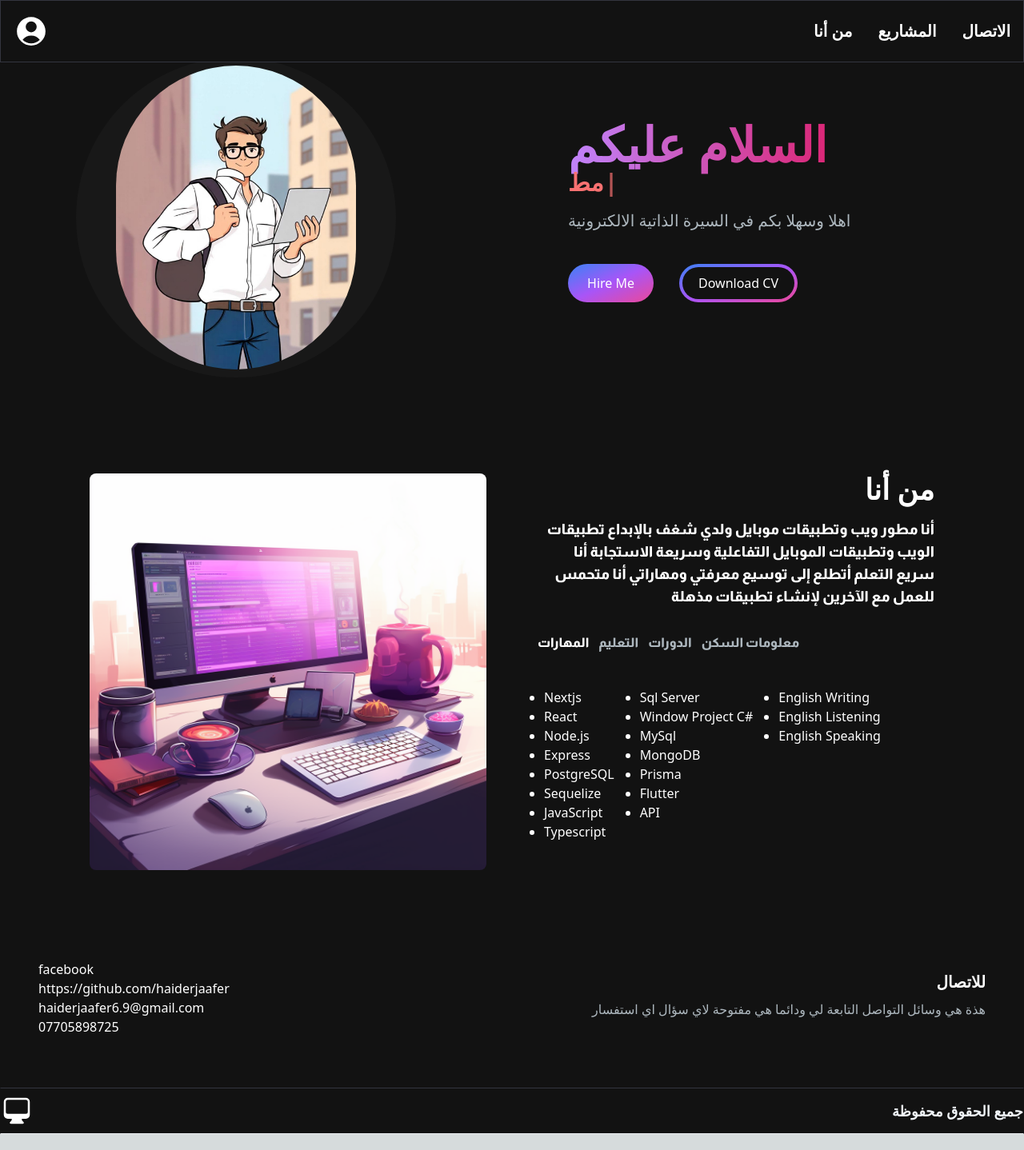
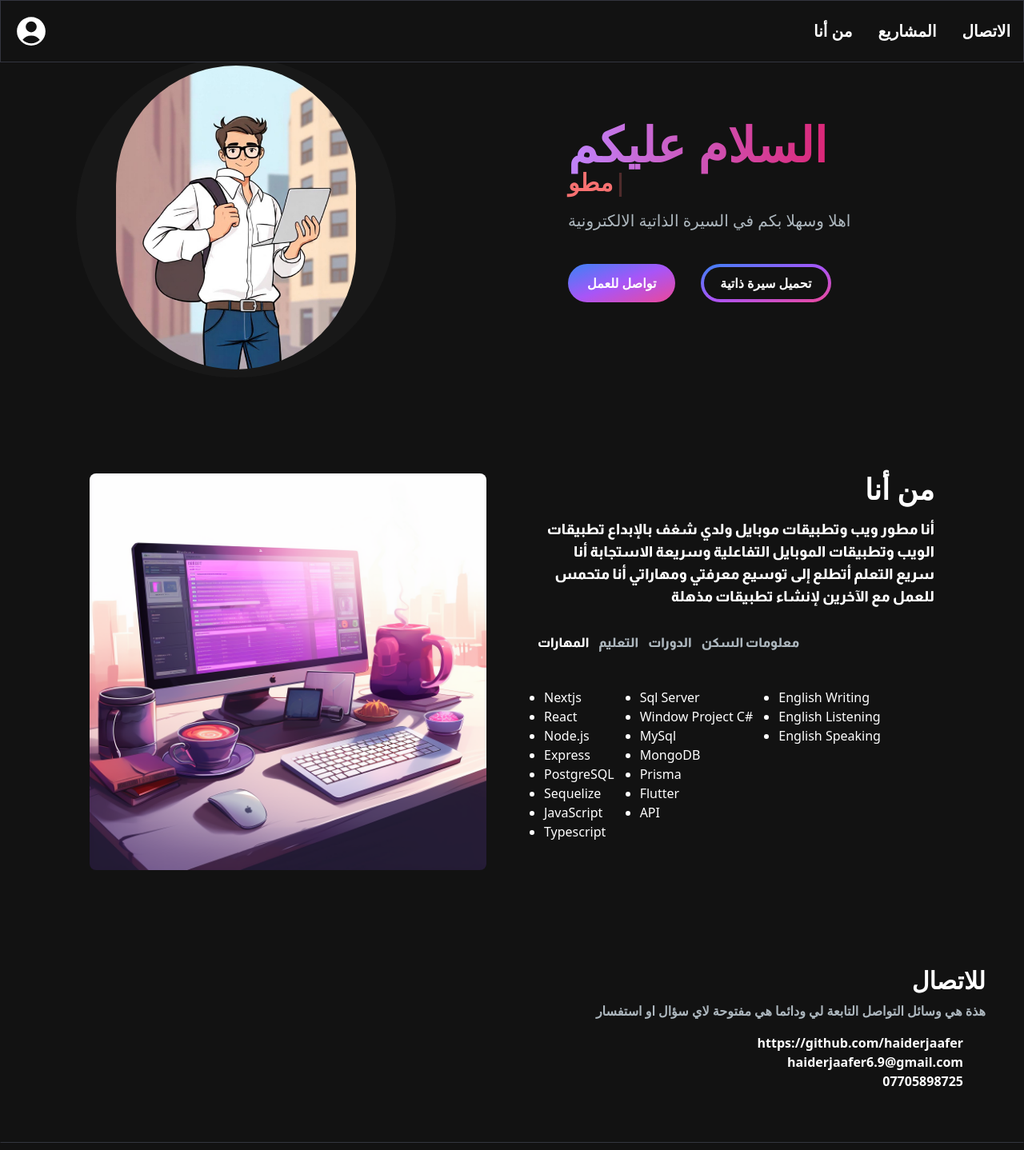
Before and after one commit to haiderjaafer/portfolio, a Next.js app: page / in a window 1280 px wide. Shown: the top 1438 px of the page at 80% size. Built offline with nearby package versions, Linux system fonts and the light colour scheme; a web font is replaced by a local one.

Commit message:
add changes

```diff
--- a/src/app/globals.css
+++ b/src/app/globals.css
@@ -1,6 +1,8 @@
 @tailwind base;
 @tailwind components;
 @tailwind utilities;
+
+
 
 :root {
   --foreground-rgb: 0, 0, 0;
--- a/src/components/Contact.tsx
+++ b/src/components/Contact.tsx
@@ -42,26 +42,49 @@ const Contact = () => {
   return (
     <section
     id="contact"
-    className="grid md:grid-cols-2 my-12 md:my-12 py-18 gap-1  items-center"
+    className="grid md:grid-cols-1 my-12 md:my-12 py-18 gap-1  items-center"
   >
 
-    <div className="flex flex-col">
-   <Link href="https://www.facebook.com/" target="_blank" className="text-white" >facebook</Link>
-   <Link href="https://github.com/haiderjaafer" target="_blank"  className="text-white">https://github.com/haiderjaafer</Link>
-
-   <label className="text-white">haiderjaafer6.9@gmail.com</label>
-   <label className="text-white">07705898725</label>
-    </div>
 
 
-    <div className="text-right z-10">
-      <h5 className="text-xl font-bold text-white my-2">
+
+    <div className="text-right ">
+      <h5 className=" font-extrabold text-3xl text-white my-2">
         للاتصال
       </h5>
-      <p className="text-[#ADB7BE] mb-4 text-right ">
-       هذة هي وسائل التواصل التابعة لي ودائما هي مفتوحة لاي سؤال اي استفسار
+      <p className="text-[#ADB7BE] mb-4 text-right font-extrabold ">
+       هذة هي وسائل التواصل التابعة لي ودائما هي مفتوحة لاي سؤال او استفسار
 
       </p>
+
+
+
+
+      <ul className="text-white text-right pr-7 flex flex-col items-end list-none">
+  <li >
+    <Link
+      href="https://github.com/haiderjaafer"
+      target="_blank"
+      className="text-white font-extrabold hover:text-fuchsia-600 hover:underline hover:transition-colors"
+    >
+      https://github.com/haiderjaafer
+    </Link>
+  </li>
+  <li >
+    <label className="text-white font-extrabold hover:text-fuchsia-600 hover:underline hover:transition-colors cursor-pointer">
+      haiderjaafer6.9@gmail.com
+    </label>
+  </li>
+  <li >
+    <label className="text-white font-extrabold hover:text-fuchsia-600 hover:underline hover:transition-colors cursor-pointer">
+      07705898725
+    </label>
+  </li>
+</ul>
+
+
+
+
 
     </div>
   </section>
--- a/src/components/HeroSection.tsx
+++ b/src/components/HeroSection.tsx
@@ -5,6 +5,7 @@ import React from "react";
 import Image from "next/image";
 import TypingAnimator from "react-typing-animator";
 import Typewriter from 'typewriter-effect';
+import Link from "next/link";
 
 
 
@@ -50,15 +51,15 @@ const HeroSection = () => {
         اهلا وسهلا بكم في السيرة الذاتية الالكترونية
 
         </p>
-        <div>
-          <button className="bg-gradient-to-br from-blue-500 via-purple-500 to-pink-500 hover:bg-slate-200 text-white px-6 py-3 rounded-full mr-4">
-            Hire Me
-          </button>
-          <button className="m-4 bg-gradient-to-br from-blue-500 via-purple-500 to-pink-500 px-1 py-1  text-white rounded-full">
-            <span className="block bg-[#121212] hover:bg-slate-800 rounded-full px-5 py-2">
-              Download CV
+        <div className="flex items-center">
+          <Link href="/#contact" className="font-extrabold hover:text-black bg-gradient-to-br from-blue-500 via-purple-500 to-pink-500 hover:bg-slate-200 text-white px-6 py-3 rounded-full mr-4">
+           تواصل للعمل
+          </Link>
+          <Link href="/" className=" font-extrabold hover:text-fuchsia-500 m-4 bg-gradient-to-br from-blue-500 via-purple-500 to-pink-500 px-1 py-1  text-white rounded-full">
+            <span className="block bg-[#121212] hover:bg-slate-100 rounded-full px-5 py-2">
+             تحميل سيرة ذاتية
             </span>
-          </button>
+          </Link>
         </div>
       </div>
 
```
